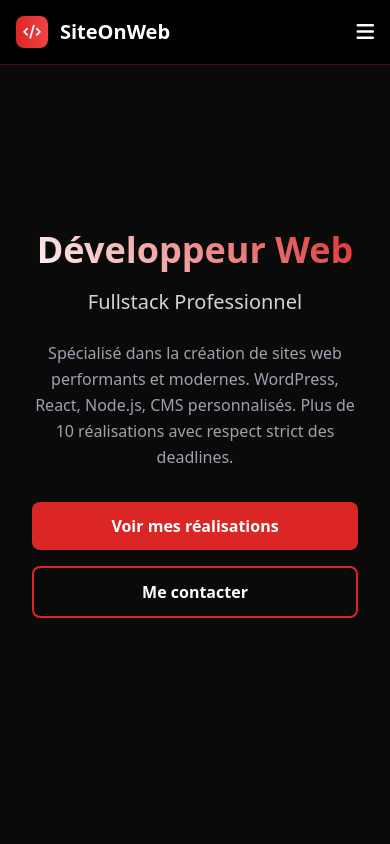
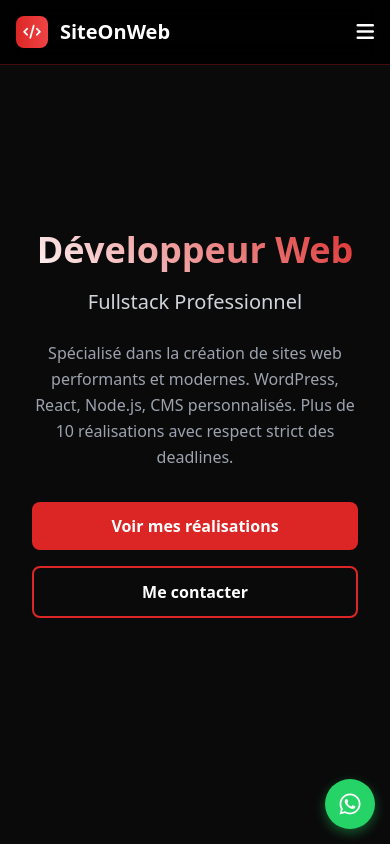
Before and after one commit to Niabag/PortFolio, a React (Vite) app: page / in a window 390 px wide. Shown: the top 844 px of the page. Built offline with nearby package versions, Linux system fonts and the light colour scheme.

Commit message:
feat: add WhatsApp contact button

```diff
--- a/index.html
+++ b/index.html
@@ -10,6 +10,14 @@
     />
   </head>
   <body class="bg-dark-bg text-white">
+    <a
+      href="https://wa.me/33648456937"
+      target="_blank"
+      class="whatsapp-float"
+      title="Contactez-moi sur WhatsApp"
+    >
+      <i class="fab fa-whatsapp text-white text-2xl"></i>
+    </a>
     <div id="root"></div>
     <script type="module" src="/src/main.jsx"></script>
   </body>
--- a/src/index.css
+++ b/src/index.css
@@ -77,3 +77,34 @@
   transform: scale(1.02);
   box-shadow: 0 15px 30px rgba(220,38,38,0.4);
 }
+
+/* WhatsApp floating button */
+.whatsapp-float {
+  position: fixed;
+  bottom: 20px;
+  right: 20px;
+  z-index: 1000;
+  background: #25d366;
+  border-radius: 50%;
+  width: 60px;
+  height: 60px;
+  display: flex;
+  align-items: center;
+  justify-content: center;
+  box-shadow: 0 4px 12px rgba(37, 211, 102, 0.4);
+  transition: all 0.3s ease;
+  animation: pulse 2s infinite;
+}
+.whatsapp-float:hover {
+  transform: scale(1.1);
+  box-shadow: 0 6px 20px rgba(37, 211, 102, 0.6);
+}
+
+@media (max-width: 640px) {
+  .whatsapp-float {
+    width: 50px;
+    height: 50px;
+    bottom: 15px;
+    right: 15px;
+  }
+}
```
